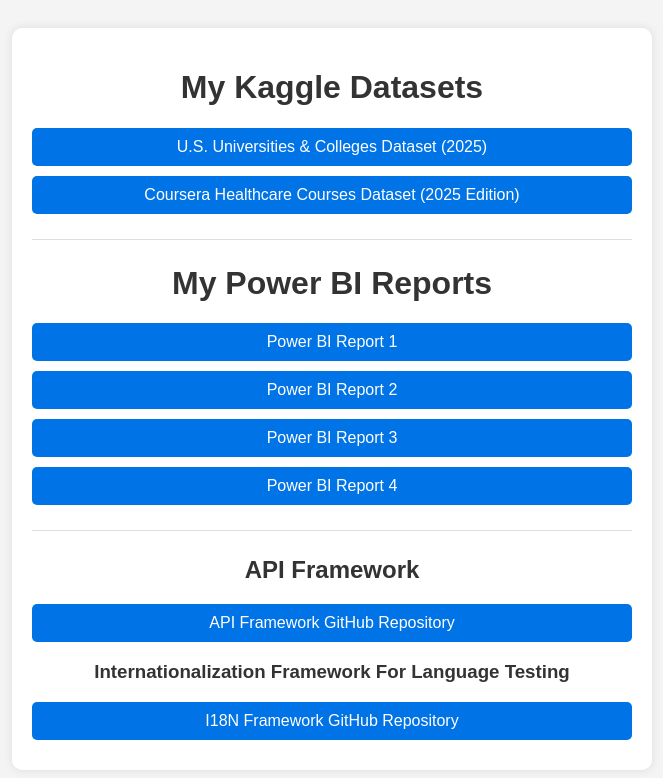
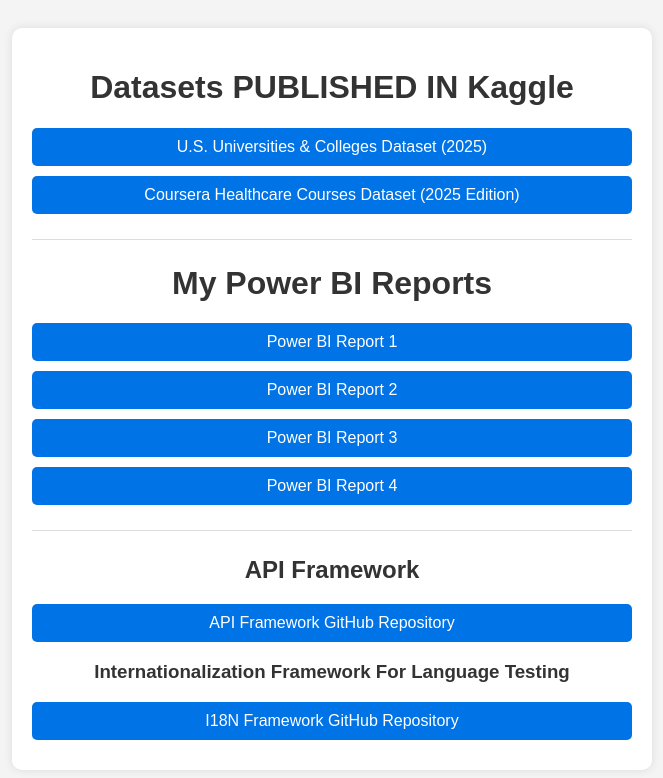
Before and after one commit to BrahmendraJayaraju/All_Work_Links, a plain HTML site: page index.html in a window 1280 px wide. Shown: the whole page, without its empty margins (308-971 px from the left). Drawn offline with Linux system fonts and the light colour scheme.

Commit message:
Update index.html

```diff
--- a/index.html
+++ b/index.html
@@ -46,7 +46,7 @@
 </head>
 <body>
     <div class="container">
-        <h1>My Kaggle Datasets</h1>
+        <h1>Datasets PUBLISHED IN  Kaggle </h1>
         <a class="link" href="https://www.kaggle.com/datasets/brahmendrajayaraju/u-s-universities-and-colleges-dataset-2025" target="_blank">
             U.S. Universities & Colleges Dataset (2025)
         </a>
```
